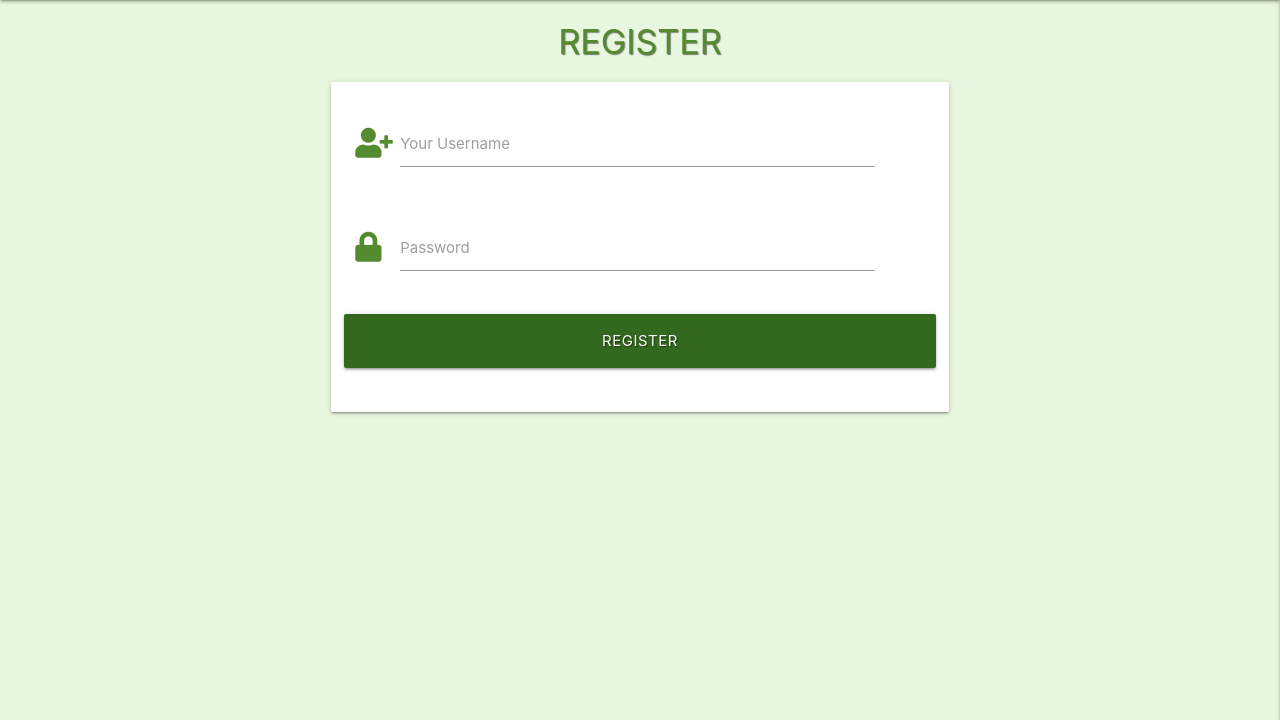
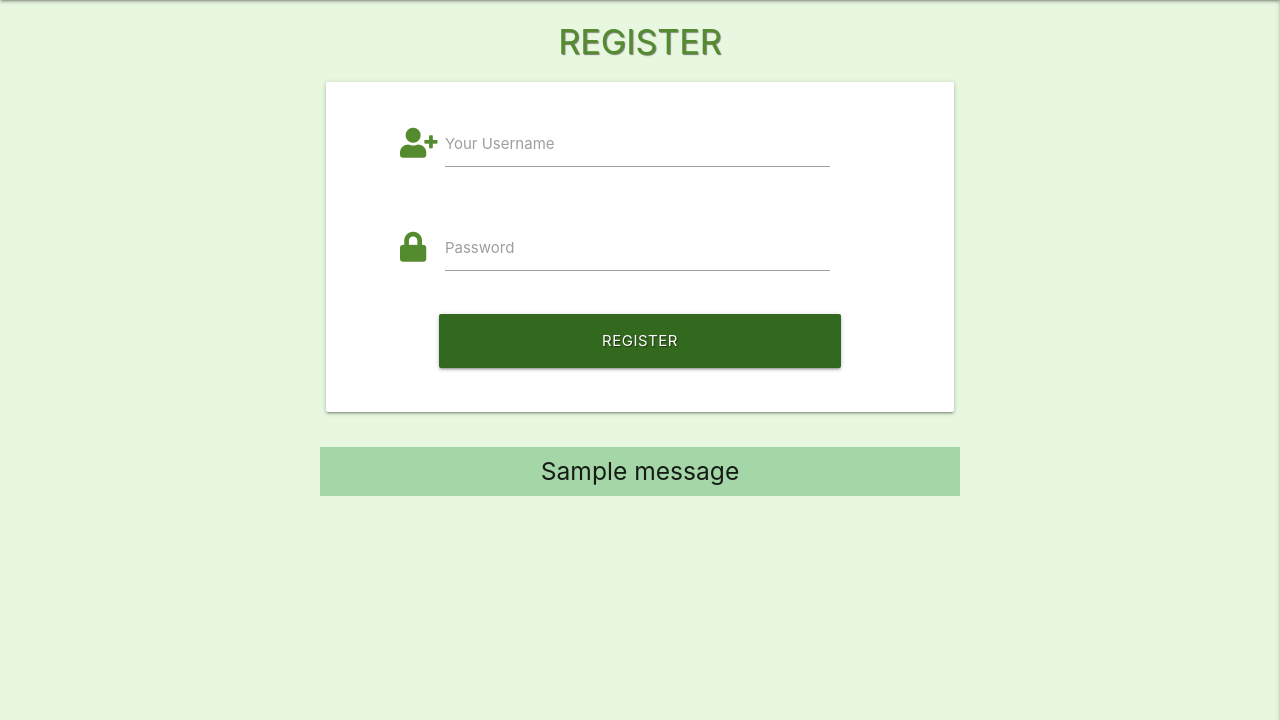
Before and after one commit to OndrejValla/TALENTED-PEOPLE, a Flask app: page /register in a window 1280 px wide; the page is wider, and only the part inside the window is pictured. Shown: the part 80-800 px from the top of that part. Run offline with Flask 2, Linux system fonts and the light colour scheme; one stand-in notice (Sample message) is shown; some libraries are stand-ins or nearby versions.

Commit message:
Add Register Defensive Programming

```diff
--- a/app.py
+++ b/app.py
@@ -17,22 +17,40 @@ app.secret_key = os.environ.get("SECRET_KEY")
 
 mongo = PyMongo(app)
 
-
+# HOME PAGE FUNCTION
 @app.route("/")
 @app.route("/get_home")
 def get_home():
     return render_template("home.html")
 
-
+# GET PHOTOGRAPHERS FUNCTION
 @app.route("/")
 @app.route("/get_photographers")
 def get_photographers():
     photographers = mongo.db.photographers.find()
     return render_template("photographers.html", photographers=photographers)
 
-
+# REGISTER FUNCTION
 @app.route("/register", methods=["GET", "POST"])
 def register():
+    if request.method == "POST":
+        # check if username is already registred in our database
+        existing_user = mongo.db.users.find_one(
+            {"username": request.form.get("username").lower()})
+
+        if existing_user:
+            flash("Username already exists! Try different one.")
+            return redirect(url_for("register"))
+
+        register = {
+            "username": request.form.get("username").lower(),
+            "password": generate_password_hash(request.form.get("password"))
+        }
+        mongo.db.users.insert_one(register)
+
+        # put the new user into "session" cookie
+        session["user"] = request.form.get("username").lower()
+        flash("You have been successfully registred!")
     return render_template("register.html")
 
 
--- a/static/css/style.css
+++ b/static/css/style.css
@@ -33,3 +33,19 @@ u {
 .text-shadow {
     text-shadow: 1px 1px 1px rgba(0, 0, 0, 0.5);
 }
+
+.flash-message h5 {
+    line-height: 2;
+}
+
+@media only screen and (min-width: 600px) {
+    .flash-message {
+        max-width: 50%;
+    }
+}
+
+@media only screen and (max-width: 600px) {
+    .flash-message h5 {
+        font-size: 16px;
+    }
+}
--- a/templates/base.html
+++ b/templates/base.html
@@ -60,8 +60,25 @@
 
     </header>
 
-    {% block main_content %}
-    {% endblock %}
+    <main class="col s12">
+        {% block main_content %}
+        {% endblock %}
+    </main>
+
+    <section>
+        <!-- FLASH MESSAGES -->
+        {% with messages = get_flashed_messages() %}
+        {% if messages %}
+        {% for message in messages %}
+        <div class="row flash-message">
+            <h5 class="green lighten-3 center-align">
+                {{ message }}
+            </h5>
+        </div>
+        {% endfor %}
+        {% endif %}
+        {% endwith %}
+    </section>
 
     <!-- jQuery minified version -->
     <script src="https://code.jquery.com/jquery-3.6.0.min.js"
--- a/templates/register.html
+++ b/templates/register.html
@@ -8,25 +8,27 @@
         <div class="card-panel">
             <!-- USERNAME -->
             <div class="row">
-                <div class="input-field col s11">
+                <div class="input-field col s9 offset-s1">
                     <i class="fas fa-user-plus prefix light-green-text text-darken-3"></i>
-                    <input id="username" name="username" type="text" class="validate"
-                        title="Please use minimum of 5 characters">
+                    <input id="username" name="username" type="text" minlength="5" maxlength="15"
+                        pattern="^[a-zA-Z0-9]{5,15}$" class="validate"
+                        title="Please use 5 to 15 alpha-numeric characters only" required>
                     <label for="username">Your Username</label>
                 </div>
             </div>
             <!-- PASSWORD -->
             <div class="row">
-                <div class="input-field col s11">
+                <div class="input-field col s9 offset-s1">
                     <i class="fas fa-lock prefix light-green-text text-darken-3"></i>
-                    <input id="password" name="password" type="password" class="validate"
-                        title="Please use minimum of 5 characters">
+                    <input id="password" name="password" type="password" minlength="5" maxlength="15"
+                        pattern="^[a-zA-Z0-9]{5,15}$" class="validate"
+                        title="Please use 5 to 15 alpha-numeric characters only" required>
                     <label for="password">Password</label>
                 </div>
             </div>
             <!-- REGISTER -->
             <div class="row">
-                <button type="submit" class="col s12 btn-large light-green darken-4 text-shadow"
+                <button type="submit" class="col s8 offset-s2 btn-large light-green darken-4 text-shadow"
                     title="Click to register">
                     Register
                 </button>
```
